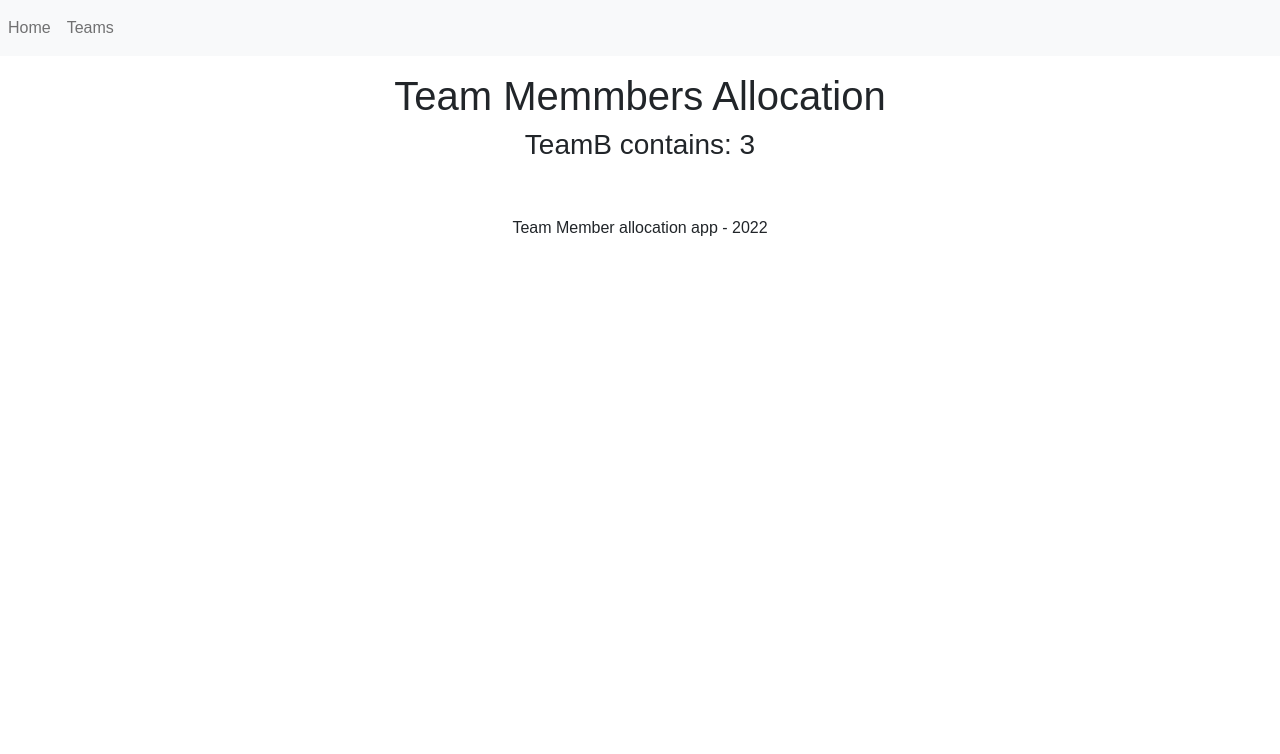
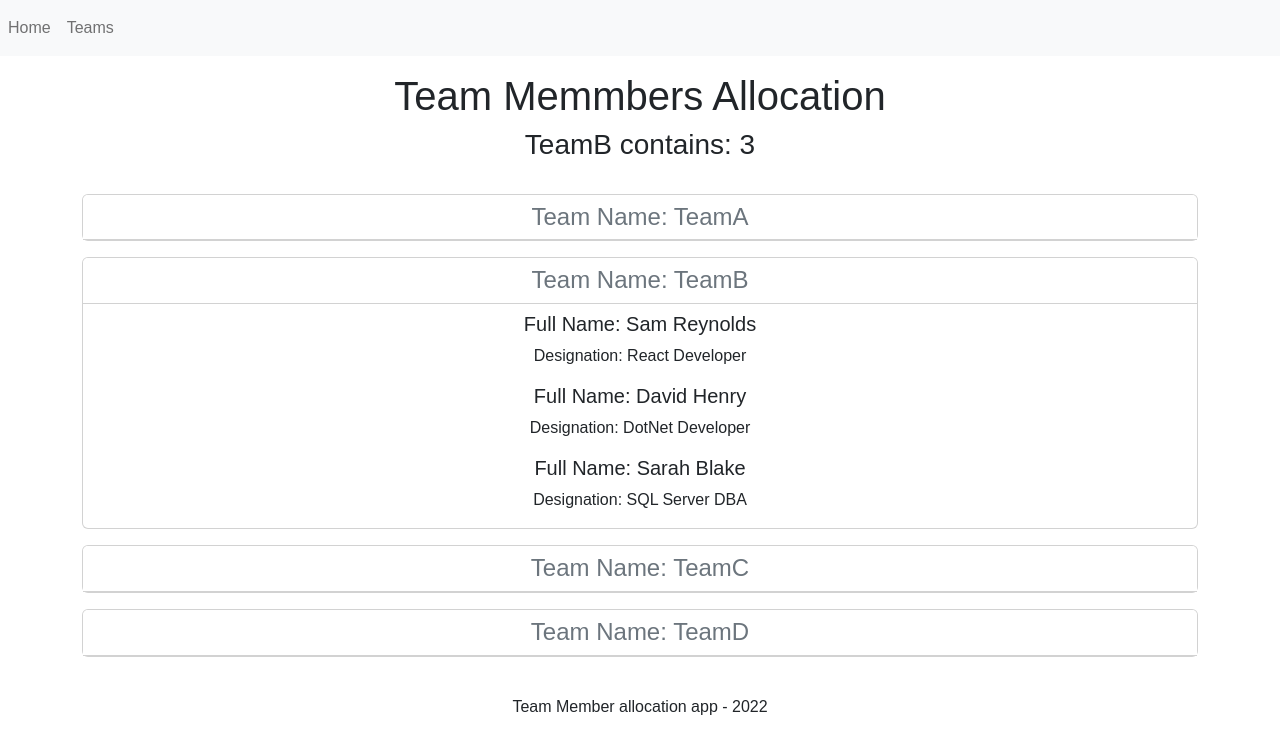
Before and after one commit to AhmedRabea0302/teams-members-cordinator, a React (Vite) app: page /grouped-team-members in a window 1280 px wide. Shown: the top 754 px of the page. Built offline with nearby package versions, Linux system fonts and the light colour scheme; the HTML template or start-up script is replaced by a standard one.

Commit message:
added team members groups component

```diff
--- a/src/GroupedTeamMembers.jsx
+++ b/src/GroupedTeamMembers.jsx
@@ -2,16 +2,72 @@ import { useState } from "react";
 
 const GroupedTeamMembers = ({ employees, selectedTeam, setSelectedTeam }) => {
 
-    const [groupedEmployees, setGroupedEmployees] = useState();
+
+    const GroupTeamMembers = () => {
+        let teams = [];
+
+        let teamAMembers = employees.filter(emp => (emp.teamName === 'TeamA'));
+        let teamA = { team: 'TeamA', members: teamAMembers, collapsed: selectedTeam == 'TeamA' ? false : true };
+        teams.push(teamA);
+
+        let teamBMembers = employees.filter(emp => (emp.teamName === 'TeamB'));
+        let teamB = { team: 'TeamB', members: teamBMembers, collapsed: selectedTeam == 'TeamB' ? false : true };
+        teams.push(teamB);
+
+        let teamCMembers = employees.filter(emp => (emp.teamName === 'TeamC'));
+        let teamC = { team: 'TeamC', members: teamCMembers, collapsed: selectedTeam == 'TeamC' ? false : true };
+        teams.push(teamC);
+
+        let teamDMembers = employees.filter(emp => (emp.teamName === 'TeamD'));
+        let teamD = { team: 'TeamD', members: teamDMembers, collapsed: selectedTeam == 'TeamD' ? false : true };
+        teams.push(teamD);
+
+        return teams
+    }
+
+    const handleTeamClick = (e) => {
+        let clickedteam = e.currentTarget.id;
+        let transformedgroupData = groupedEmployees.map((team) =>
+            (team.team == clickedteam) ? {...team, collapsed: !team.collapsed} : team
+        );
+
+        setGroupedEmployees(transformedgroupData);
+        setSelectedTeam(clickedteam);
+    }
+
+    const [groupedEmployees, setGroupedEmployees] = useState(GroupTeamMembers());
 
     return (
-        <header className="container">
+        <main className="container">
+
+            {
+                groupedEmployees.map(item => {
+                    return (
+                        <div key={item.team} className="card mt-3" style={{ cursor: "pointer" }}>
+                            <h4 id={item.team} className="card-header text-secondary bg-white" onClick={handleTeamClick}>Team Name: {item.team}</h4>
+                            <div id={`collapse_${item.team}`} className={`${item.collapsed == true ? 'collapse' : ''}`}>
+                            {item.members.map(mem => (
+                                    <div key={mem.fullName} className="mt-2">
+                                        <h5 className="card-title mt-2">
+                                            Full Name: {mem.fullName}
+                                        </h5>
+
+                                        <p>Designation: {mem.designation}</p>
+                                    </div>
+                                )
+                            )}
+                            </div>
+                        </div>
+
+                    );
+                })
+            }
             <div className="row justify-content-center mt-3 mb-4">
                 <div className="col-8">
 
                 </div>
             </div>
-        </header>
+        </main>
     );
 }
 
```
